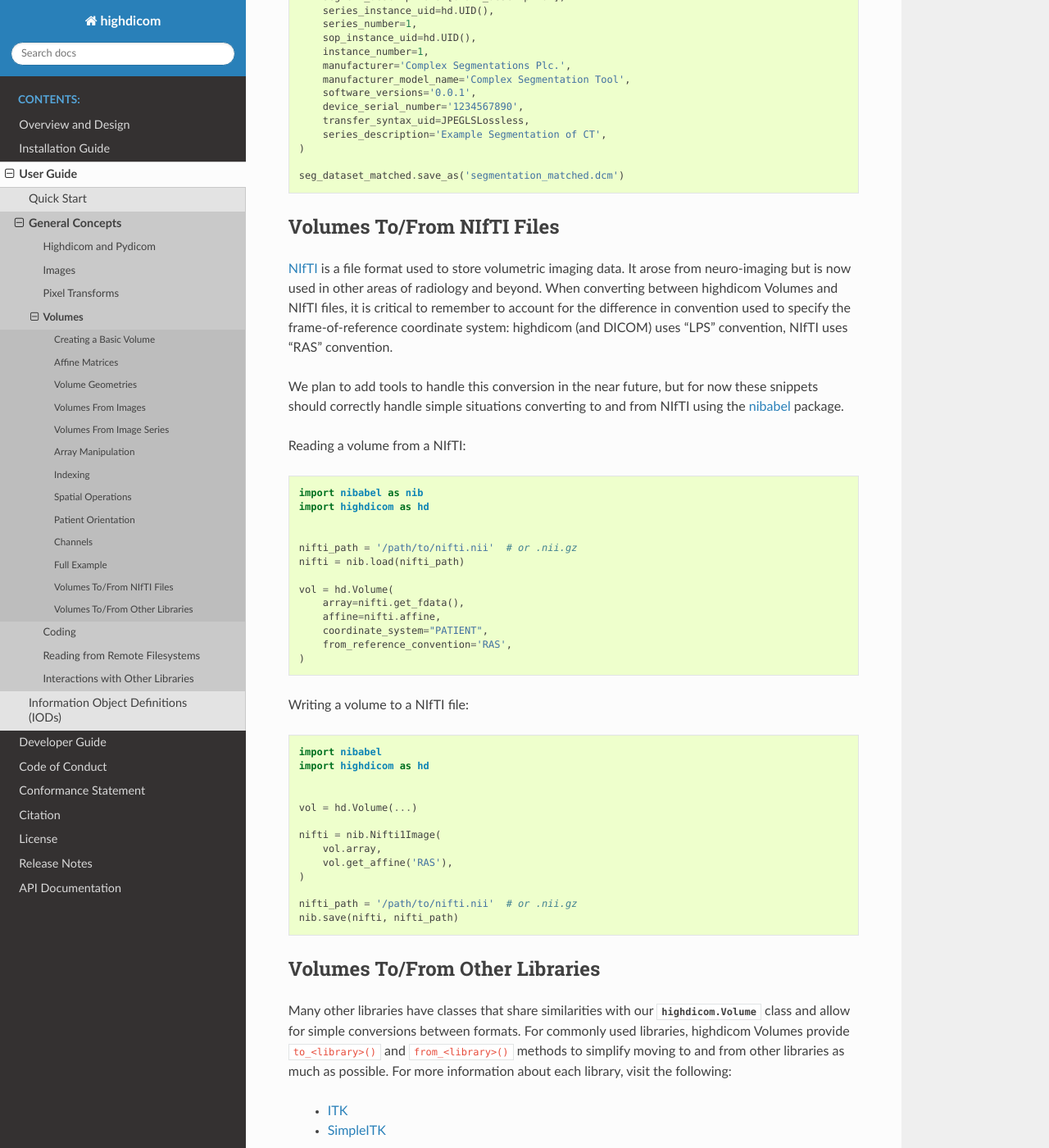
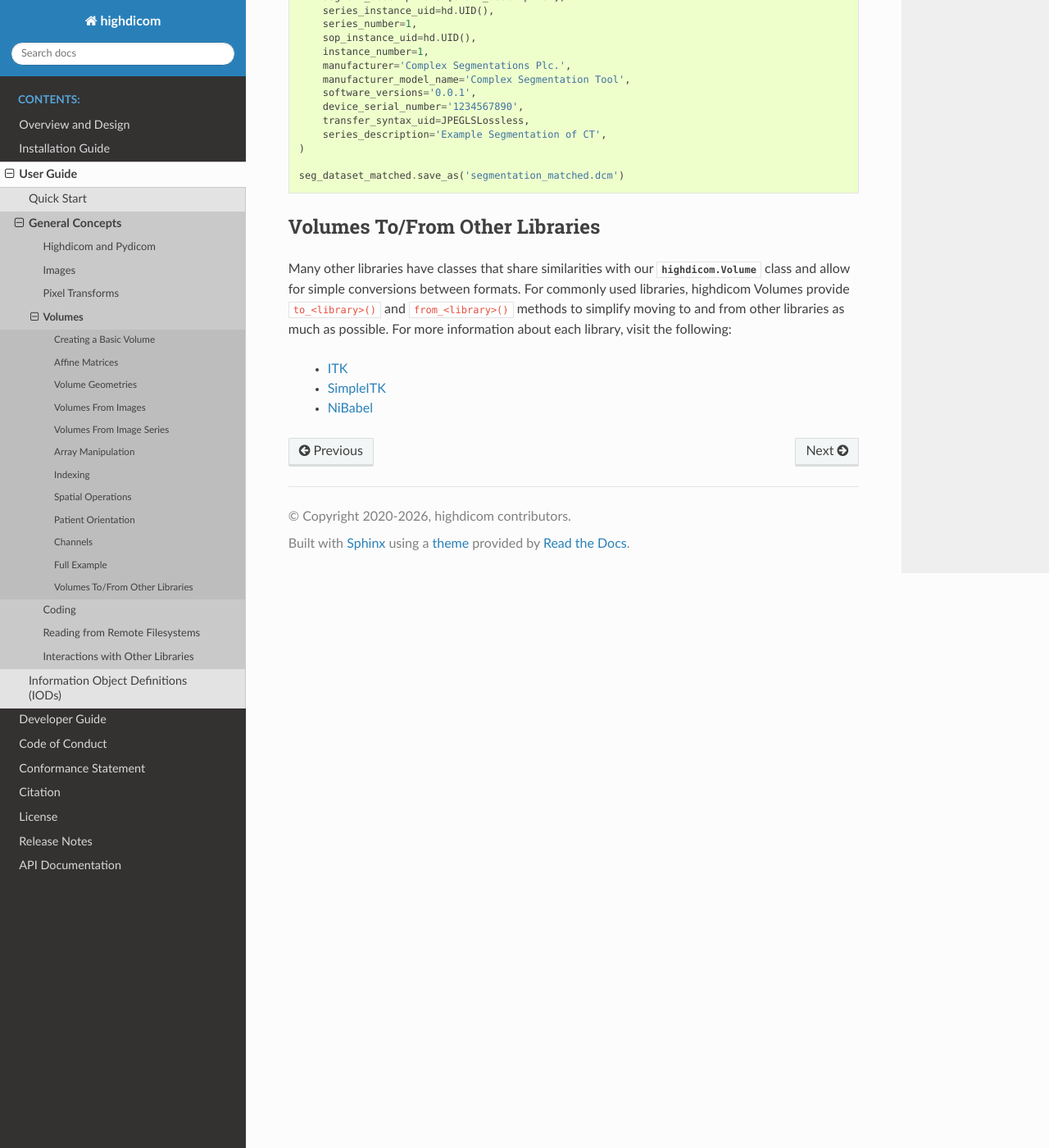
Before and after one commit to ImagingDataCommons/highdicom, a Sphinx documentation site: the page built from docs/volume.rst, in a window 1280 px wide and 1400 px high, scrolled down 11939 px. Shown: the whole window at 82% size. Built offline with Sphinx 7.4.7 and the Read the Docs theme 3.1.0, drawn with Linux system fonts in a browser that asks for light colours.

Commit message:
Update nibabel conversion info in volume docs

```diff
--- a/docs/itk_lib.rst
+++ b/docs/itk_lib.rst
@@ -39,11 +39,7 @@ Creating a volume from an ITK Image:
 
     itk_image = itk.Image(...)
 
-    vol = hd.Volume.from_itk(
-        itk_image=itk_image,
-        coordinate_system='PATIENT',
-        frame_of_reference_uid=None
-    )
+    vol = hd.Volume.from_itk(itk_image)
 
 
 .. _`ITK`: https://itk.org/
--- a/docs/nib_lib.rst
+++ b/docs/nib_lib.rst
@@ -41,11 +41,7 @@ Creating a volume from a NiBabel Image:
 
     nibabel_image = nib.Nifti1Image(...)
 
-    vol = hd.Volume.from_nibabel(
-        nibabel_image=nibabel_image,
-        coordinate_system='PATIENT',
-        frame_of_reference_uid=None
-    )
+    vol = hd.Volume.from_nibabel(nibabel_image)
 
 
 .. _`NiBabel`: https://nipy.org/nibabel/
--- a/docs/volume.rst
+++ b/docs/volume.rst
@@ -681,56 +681,6 @@ spatial metadata in the output object is correct.
 
     seg_dataset_matched.save_as('segmentation_matched.dcm')
 
-Volumes To/From NIfTI Files
----------------------------
-
-`NIfTI`_ is a file format used to store volumetric imaging data. It arose from
-neuro-imaging but is now used in other areas of radiology and beyond. When
-converting between highdicom Volumes and NIfTI files, it is critical to
-remember to account for the difference in convention used to specify the
-frame-of-reference coordinate system: highdicom (and DICOM) uses "LPS"
-convention, NIfTI uses "RAS" convention.
-
-We plan to add tools to handle this conversion in the near future, but for now
-these snippets should correctly handle simple situations converting to and from
-NIfTI using the `nibabel`_ package.
-
-Reading a volume from a NIfTI:
-
-.. code-block:: python
-
-   import nibabel as nib
-   import highdicom as hd
-
-
-   nifti_path = '/path/to/nifti.nii'  # or .nii.gz
-   nifti = nib.load(nifti_path)
-
-   vol = hd.Volume(
-       array=nifti.get_fdata(),
-       affine=nifti.affine,
-       coordinate_system="PATIENT",
-       from_reference_convention='RAS',
-   )
-
-Writing a volume to a NIfTI file:
-
-.. code-block:: python
-
-    import nibabel
-    import highdicom as hd
-
-
-    vol = hd.Volume(...)
-
-    nifti = nib.Nifti1Image(
-        vol.array,
-        vol.get_affine('RAS'),
-    )
-
-    nifti_path = '/path/to/nifti.nii'  # or .nii.gz
-    nib.save(nifti, nifti_path)
-
 
 Volumes To/From Other Libraries
 -------------------------------
@@ -744,7 +694,4 @@ visit the following:
 
   - :ref:`ITK <itk_vol>`
   - :ref:`SimpleITK <sitk_vol>`
-
-
-.. _`NIfTI`: https://nifti.nimh.nih.gov/
-.. _`nibabel`: https://nipy.org/nibabel/
+  - :ref:`NiBabel <nibabel_vol>`
```
Also changed, not shown: docs/sitk_lib.rst (+2 -6 lines).
